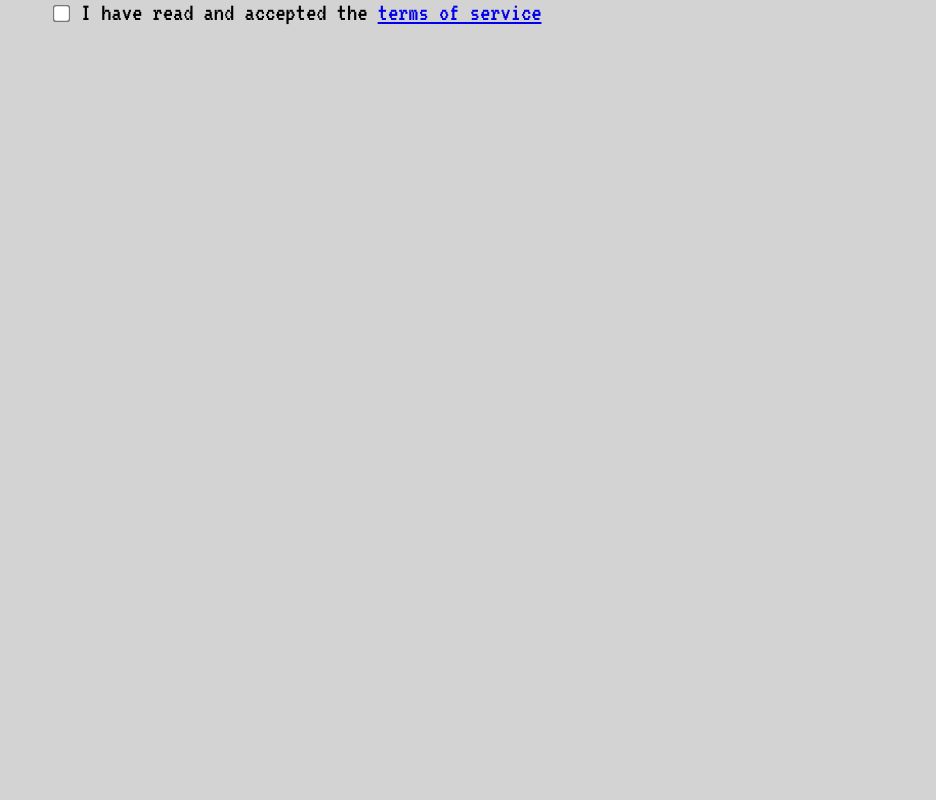
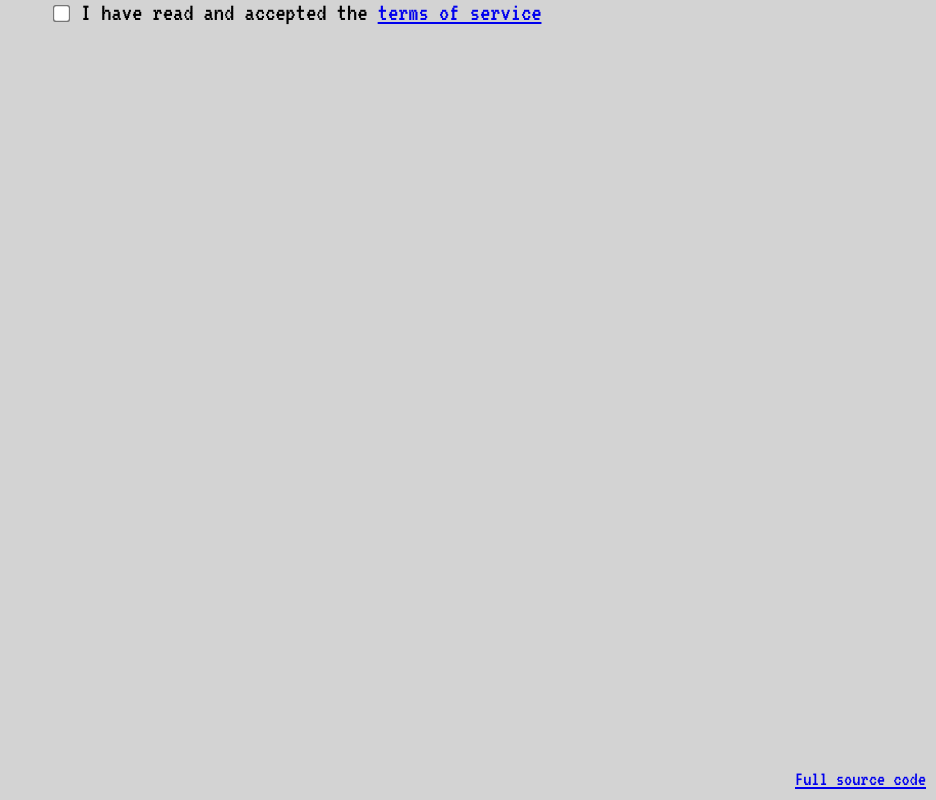
Before and after one commit to jeff-160/Switch-Blackjack-Tool, a plain HTML site: page index.html in a window 1280 px wide. Shown: the whole page, without its empty margins (344-1280 px from the left). Drawn offline with Linux system fonts and the light colour scheme.

Commit message:
Add files via upload

```diff
--- a/index.html
+++ b/index.html
@@ -8,6 +8,7 @@
     <title>Switch Blackjack Tool</title>
     <link rel="icon" href="assets/icon.png">
     <link rel="stylesheet" href="styles.css">
+    <base target="_blank">
 </head>
 
 <body style="background: lightgrey" oncontextmenu="return false">
@@ -17,10 +18,12 @@
     </div>
     <div id="Clear" style="display: none" onclick="ClearEvent()">Clear</div>
 
+    <div id="Source"><a href="https://github.com/WAP-Industries/Switch-Blackjack-Tool">Full source code</a></div>
+
     <div id="Notice" class="Centered">
         <input type="checkbox"/>
-        <label>I have read and accepted the <a href="LICENSE" target="_blank">terms of service</a></label>
-    </div>
+        <label>I have read and accepted the <a href="LICENSE">terms of service</a></label>
+        </div>
 
     <div class="Centered" id="Container"></div>
 </body>
--- a/src/ui.js
+++ b/src/ui.js
@@ -32,7 +32,7 @@ function Display(){
         for (const hand of j){
             let calc
             if (j==Player){
-                calc = CreateDiv("fit-content", "fit-content", "Calculate")
+                calc = CreateDiv(null, null, "Calculate")
                 calc.id = "Calculate"
                 calc.style.top = `${bottom}px`
                 ;[calc.Hand, calc.onclick] = [hand, e => CalculateEvent(e)]
--- a/styles.css
+++ b/styles.css
@@ -27,7 +27,6 @@ input[type=checkbox] {
     margin: auto;
 }
 
-
 #Container {
     width: 90%;
     height: 90%;
@@ -46,12 +45,21 @@ input[type=checkbox] {
     transform: scale(1.1);
 }
 
-#Calculate, #Switch, #Switch *, #Clear {
+#Calculate, #Switch, #Switch *, #Clear, #Source * {
     font-size: calc(var(--font-scale)*4/5*1vw);
     padding-bottom: 5px;
     text-align: left;
+    width: fit-content;
+    height: fit-content;
 }
 
 #Calculate:hover, #Clear:hover {
     color: white;
 }
+
+#Source {
+    position: absolute;
+    bottom: 0;
+    right: 0;
+    padding: 10px;
+}
```
Also changed, not shown: src/init.js (line endings or trailing spaces).
